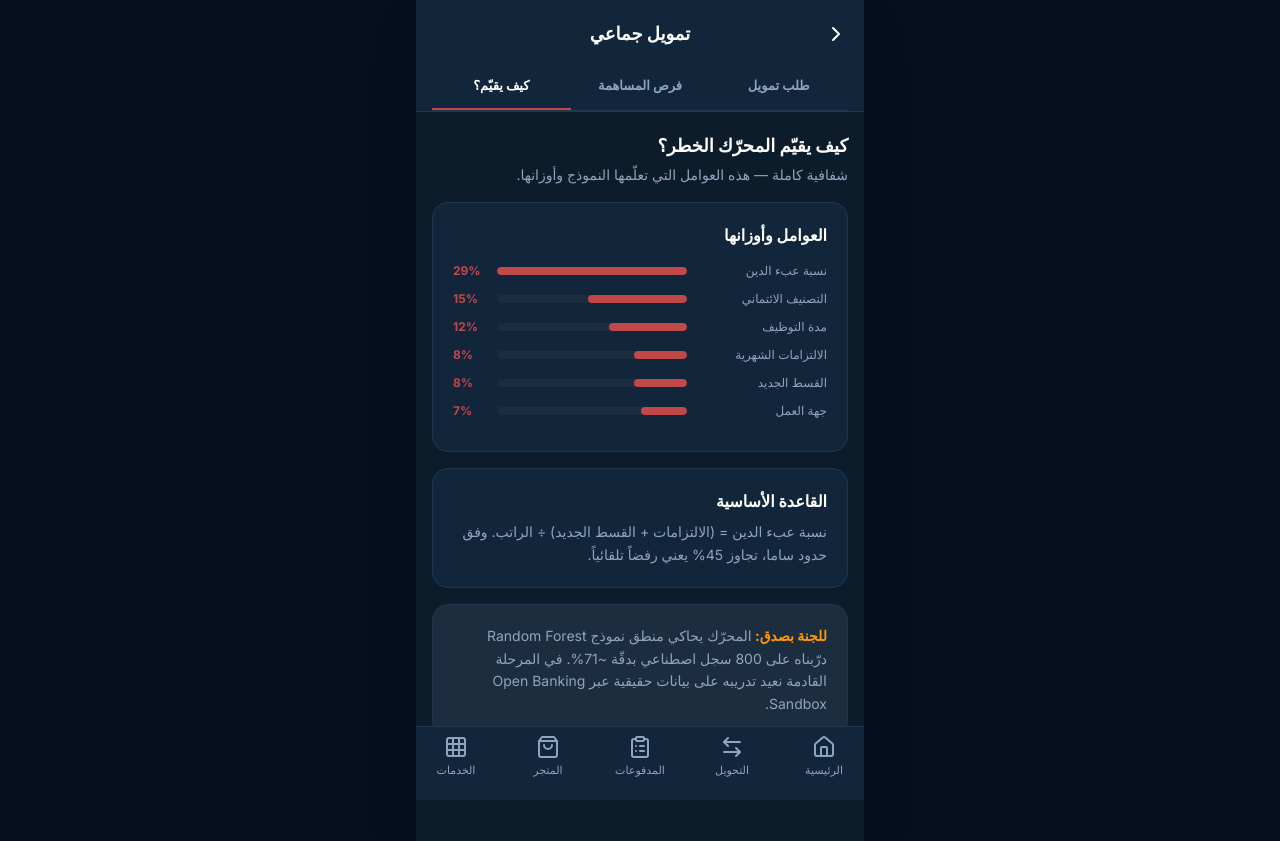
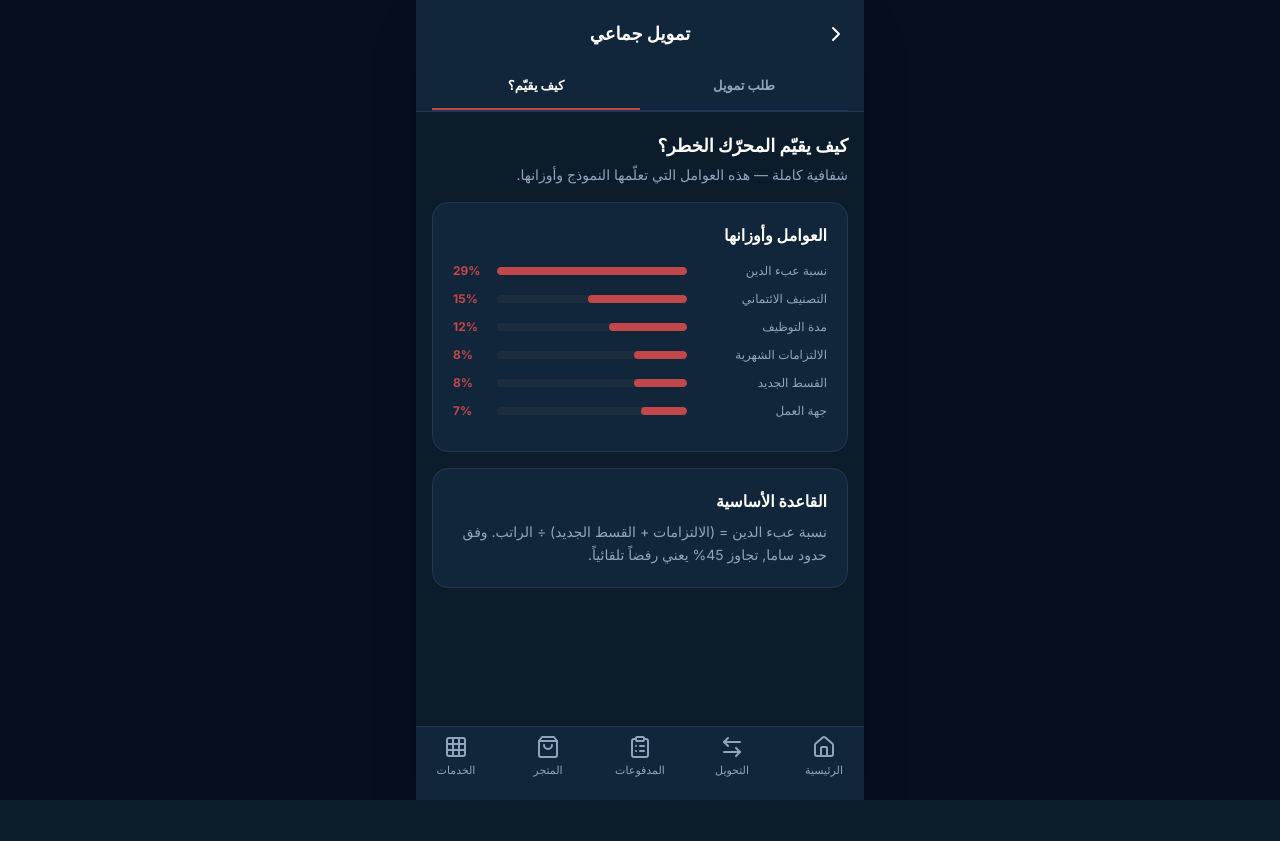
Before and after one commit to latitabader-ai/alinma, a React (Vite) app: page /crowd-finance in a window 1280 px wide. Both pictures are taken after a click on the button "كيف يقيّم؟". After the commit the page ends 800 px from the top, so only its background shows below. Built offline with nearby package versions, Linux system fonts and the light colour scheme.

Commit message:
Remove invest tab from financing area + remove committee disclaimer box

```diff
--- a/src/pages/CrowdFinance.tsx
+++ b/src/pages/CrowdFinance.tsx
@@ -145,10 +145,10 @@ export default function CrowdFinance() {
             <div className="w-6" />
           </div>
           <div className="flex border-b border-border">
-            {(["apply", "invest", "how"] as Tab[]).map((t, i) => (
+            {([["apply", "طلب تمويل"], ["how", "كيف يقيّم؟"]] as [Tab, string][]).map(([t, label]) => (
               <button key={t} onClick={() => setTab(t)}
                 className={`flex-1 py-3 text-[13px] font-bold border-b-2 transition-all ${tab === t ? "text-foreground border-accent" : "text-muted-foreground border-transparent"}`}>
-                {["طلب تمويل", "فرص المساهمة", "كيف يقيّم؟"][i]}
+                {label}
               </button>
             ))}
           </div>
@@ -235,8 +235,8 @@ export default function CrowdFinance() {
             </div>
           )}
 
-          {/* ===== Tab 2: Invest ===== */}
-          {tab === "invest" && (
+          {/* ===== Tab 2: Invest (نُقل للمموّل في شاشة الاستثمار) ===== */}
+          {false && (
             <div className="space-y-4">
 
               {/* زر الاستثمار الذكي التلقائي */}
@@ -370,10 +370,6 @@ export default function CrowdFinance() {
                   </div>
                 );
               })}
-
-              <p className="text-center text-[10px] text-muted-foreground leading-relaxed">
-                كل فرصة مرّت بمحرّك التقييم · أموالك موزّعة لتقليل المخاطر · يديرها الإنماء
-              </p>
             </div>
           )}
 
@@ -406,13 +402,7 @@ export default function CrowdFinance() {
               <div className="bg-card rounded-2xl p-5 border border-border">
                 <h3 className="font-bold text-base text-foreground mb-2">القاعدة الأساسية</h3>
                 <p className="text-sm text-muted-foreground leading-relaxed">
-                  نسبة عبء الدين = (الالتزامات + القسط الجديد) ÷ الراتب. وفق حدود ساما، تجاوز 45% يعني رفضاً تلقائياً.
-                </p>
-              </div>
-              <div className="bg-muted border border-border rounded-2xl p-5">
-                <p className="text-sm text-muted-foreground leading-relaxed">
-                  <span className="text-amber-500 font-bold">للجنة بصدق: </span>
-                  المحرّك يحاكي منطق نموذج Random Forest درّبناه على 800 سجل اصطناعي بدقّة ~71%. في المرحلة القادمة نعيد تدريبه على بيانات حقيقية عبر Open Banking Sandbox.
+                  نسبة عبء الدين = (الالتزامات + القسط الجديد) ÷ الراتب. وفق حدود ساما, تجاوز 45% يعني رفضاً تلقائياً.
                 </p>
               </div>
             </div>
```
